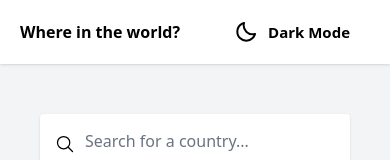
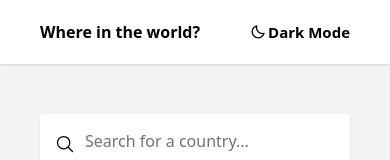
Before and after one commit to Stephy-Crown/REST-Countries-API, a website: page index.html in a window 390 px wide. Shown: the top 160 px of the page. Drawn offline with nearby package versions, Linux system fonts and the light colour scheme; no server answers.

Commit message:
adjusted mobile header

```diff
--- a/index.html
+++ b/index.html
@@ -12,15 +12,15 @@
           <body class="dark:bg-slate-900 bg-gray-100 font-nunito dark:text-white ">
             <main class="mx-auto md:max-w-xl dark:transition duration-200 ease-out">
 
-              <header class="flex justify-between mx-auto shadow pt-[20px] px-[40px] pb-[20px] pl-[20px]  dark:bg-slate-700 bg-white">
+              <header class="flex justify-between px-[40px] shadow pt-[20px]  pb-[20px]   dark:bg-slate-700 bg-white">
                 <div class="font-bold text-[16px]">Where in the world?</div>
                 <div class="inline-flex items-center ">
-                  <img src="bx-moon (1).svg" class="moon" alt="moonIcon">
+                  <img src="bx-moon (1).svg" class="moon w-4" alt="moonIcon">
                     <!-- <svg class="moon cursor-pointer" xmlns="http://www.w3.org/2000/svg" fill="none" viewbox="0 0 24 24" stroke-width="1.5" stroke="currentColor" class="w-3 ">
                       <path stroke-linecap="round" stroke-linejoin="round" d="M21.752 15.002A9.718 9.718 0 0118 15.75c-5.385 0-9.75-4.365-9.75-9.75 0-1.33.266-2.597.748-3.752A9.753 9.753 0 003 11.25C3 16.635 7.365 21 12.75 21a9.753 9.753 0 009.002-5.998z"/>
                     </svg> -->
                   </img>
-                    <span class="font-semibold text-[15px] pl-[10px]">Dark Mode</span>
+                    <span class="font-semibold text-[15px] pl-[2.3px]">Dark Mode</span>
 
                 </div>
               </header>
```
Also changed, not shown: dist/output.css.
